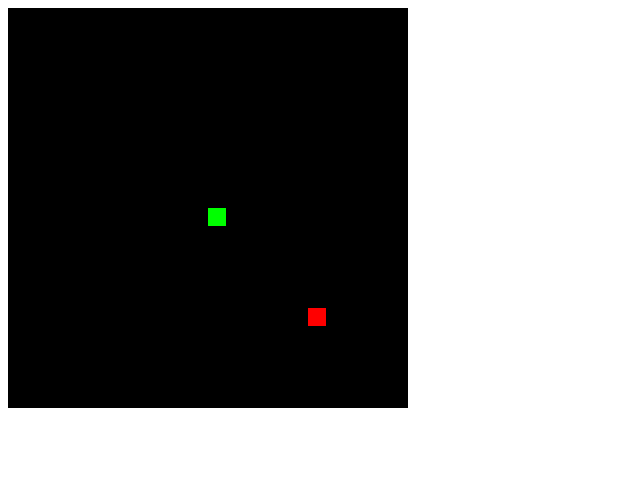
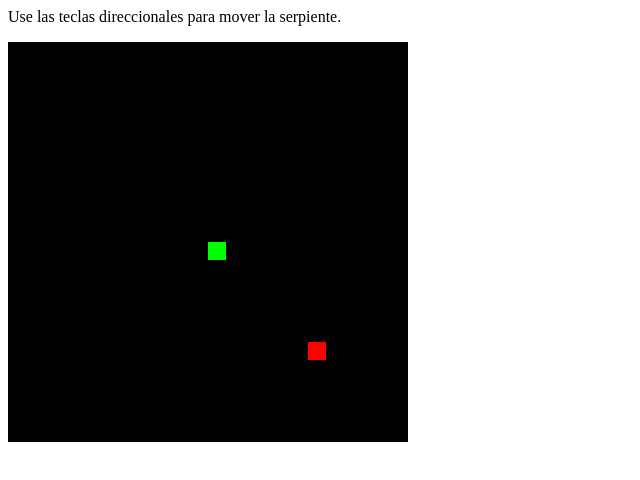
Before and after one commit to EnriqueParis/3dvista-javagame, a plain HTML site: page index.html in a window 1280 px wide. Shown: the whole page, without its empty margins (0-640 px from the left). Drawn offline with Linux system fonts and the light colour scheme.

Commit message:
agregar instrucciones de juego

```diff
--- a/index.html
+++ b/index.html
@@ -7,6 +7,8 @@
 </head>
 
 <body>
+
+    <p>Use las teclas direccionales para mover la serpiente.</p>
 
     <canvas id="gc" width="400" height="400"></canvas>
 
```
